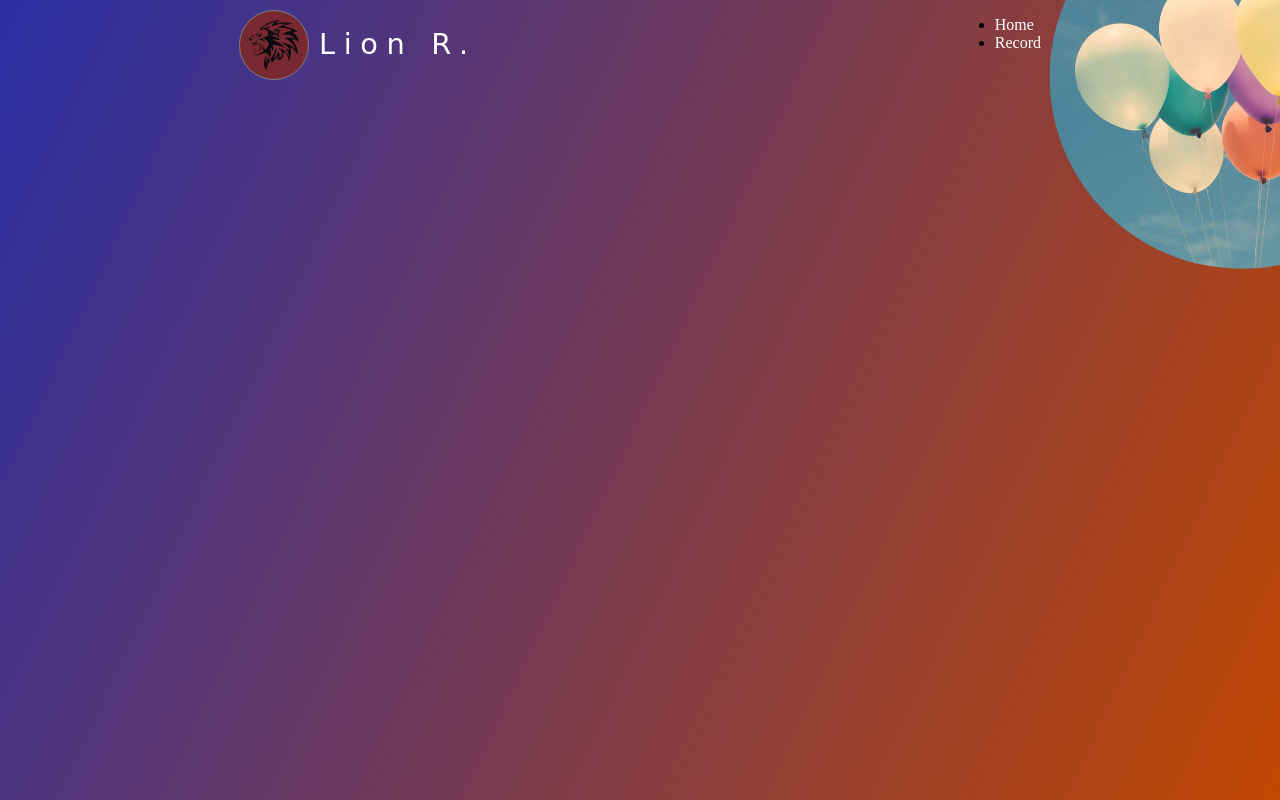
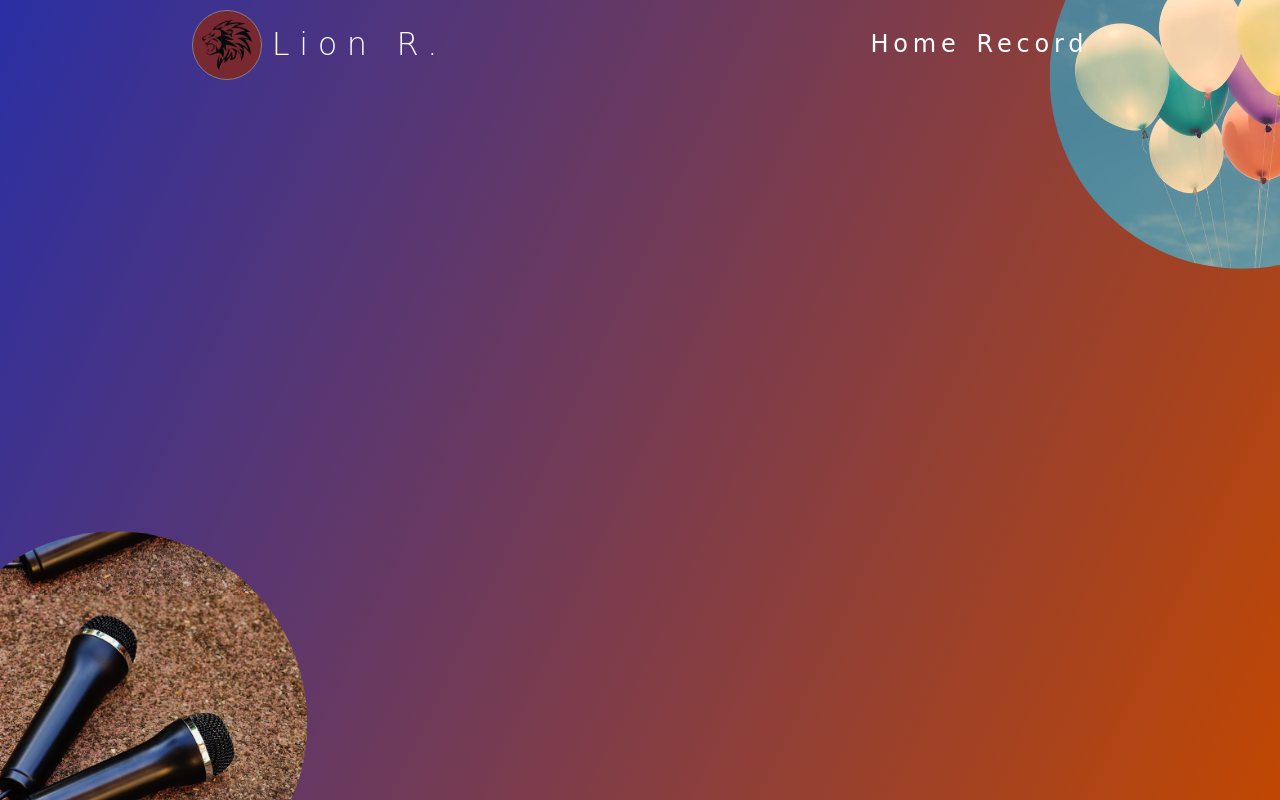
Before and after one commit to CoderTofu/My_Projects, a plain HTML site: page 07-Voice_Recording/home.html in a window 1280 px wide. Drawn offline with Linux system fonts and the light colour scheme; a web font is replaced by a local one.

Commit message:
finished styles

```diff
--- a/07-Voice_Recording/css/style.css
+++ b/07-Voice_Recording/css/style.css
@@ -27,6 +27,8 @@ body {
 }
 
 /* header nav */
+
+    /* Logo with name */
         .header-nav {
             display: flex;
             justify-content: space-around;
@@ -63,12 +65,13 @@ body {
 
         .logo-name {
             font-family: var(--header-nav-font-family);
-    font-size: 1.8rem;
+            font-size: 2rem;
+            font-weight: lighter;
             letter-spacing: 0.3em;
             transition: all ease 1.5;
         }
 
-.logo-name::after {
+        .nav-transition::after {
             content: '';
             width: 0px;
             height: 2px;
@@ -77,24 +80,45 @@ body {
             transition: ease 0.3s;
         }
 
-.logo-name:hover::after {
+        .nav-transition:hover::after {
             width: 100%;
         }
+    /* END */
 
+    /* Links in nav */
+
+        .nav-list-links {
+            display: flex;
+            justify-content: center;
+            align-items: center;
+            list-style: none;
+        }
+
+        .nav-list:first-child {
+            margin-right: 1rem;
+        }
+
+        .nav-link {
+            font-family: var(--header-nav-font-family);
+            cursor: pointer;
+            font-size: 1.5rem;
+            letter-spacing: 0.2em;
+        }
+    /* End */
 
 /* design circles */
 .top-right.design-circle {
     position: absolute;
+    z-index: -1;
     top: 0;
     right: 0;
-    height: 30vmax;
-    width: 30vmax;
+    height: 30vw;
+    width: 30vw;
     overflow: hidden;
 }
 
 .top-right-fill-design-circle {
     position: relative;
-    z-index: -1;
     height: 100%;
     width: 100%;
     border-radius: 50%;
@@ -113,3 +137,39 @@ body {
     background-size: contain;
     position: absolute;
 }
+
+.bottom-left.design-circle {
+    position: absolute;
+    z-index: -1;
+    bottom: 0;
+    left: 0;
+    height: 30vw;
+    width: 30vw;
+    overflow: hidden;
+}
+
+.bottom-left-fill-design-circle {
+    position: relative;
+    height: 100%;
+    width: 100%;
+    border-radius: 50%;
+    transform: translate(-20%, 30%);
+    overflow: hidden;
+}
+
+.bottom-left-fill-design-circle::before {
+    content: '';
+    top: 0;
+    left: 0;
+    bottom: 0;
+    right: 0;
+    background-image: url(../img/bottom-left.jpeg);
+    background-position: center;
+    background-size: contain;
+    position: absolute;
+}
+
+/* Screen Issue */
+@media (max-width: 900px) {
+
+}
--- a/07-Voice_Recording/home.html
+++ b/07-Voice_Recording/home.html
@@ -16,13 +16,13 @@
             <div class="logo-image-container">
             <img src="./img/lion_logo.png" class="logo-image" alt="logo of lion records">
             </div>
-            <div class="logo-name">
+            <div class="logo-name nav-transition">
                 Lion R.
             </div>
         </a>
         <ul class="nav-list-links">
-            <li class="nav-list"><a class="nav-links" href="./home.html">Home</a></li>
-            <li class="nav-list"><a class="nav-links" href="./record.html">Record</a></li>
+            <li class="nav-list nav-transition"><a class="nav-link" href="./home.html">Home</a></li>
+            <li class="nav-list"><a class="nav-link nav-transition" href="./record.html">Record</a></li>
         </ul>
     </nav>
 
@@ -43,6 +43,8 @@
     <div class="top-right design-circle">
         <div class="top-right-fill-design-circle"></div>
     </div>
-    <div class="bottom-left design-circle"></div>
+    <div class="bottom-left design-circle">
+        <div class="bottom-left-fill-design-circle"></div>
+    </div>
 </body>
 </html>
```
Also changed, not shown: 07-Voice_Recording/img/bottom-left.jpeg (renamed from 07-Voice_Recording/img/bottom-right.jpeg). Lines whose indentation alone changed are shown as unchanged.
